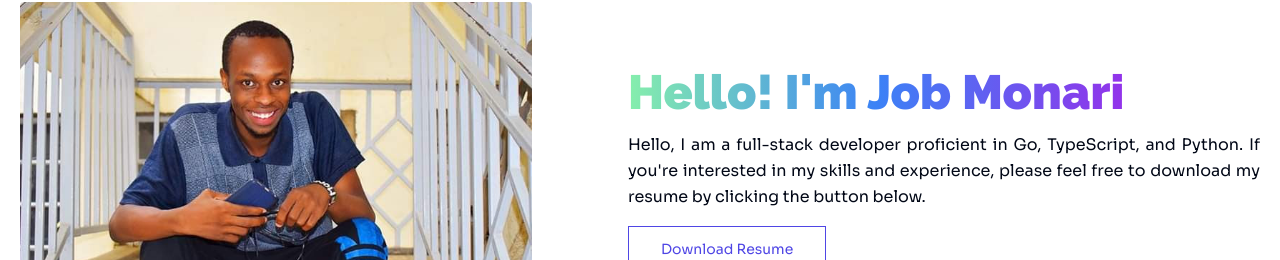
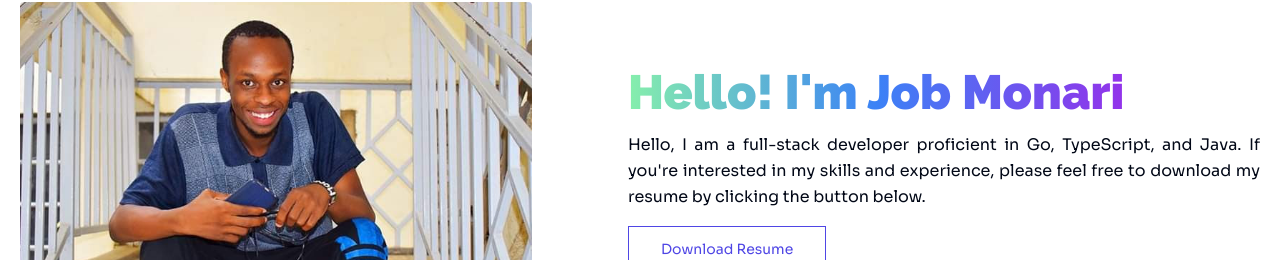
Before and after one commit to narie-monarie/portfolio, a Next.js app: page / in a window 1280 px wide. Shown: the part 220-480 px from the top of the page. Built offline with nearby package versions, Linux system fonts and the light colour scheme.

Commit message:
Updating the  Hero

```diff
--- a/app/components/Hero/Hero.tsx
+++ b/app/components/Hero/Hero.tsx
@@ -32,7 +32,7 @@ export const Hero = () => {
             </div>
             <div className="mb-4 mt-4 leading-relaxed text-justify">
               Hello, I am a full-stack developer proficient in Go, TypeScript,
-              and Python. If you're interested in my skills and experience,
+              and Java. If you're interested in my skills and experience,
               please feel free to download my resume by clicking the button
               below.
             </div>
```
